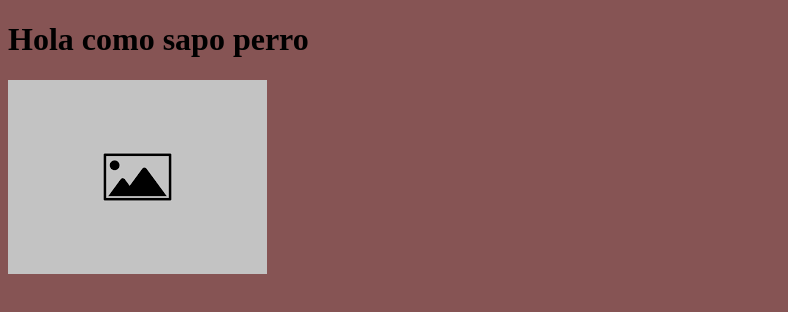
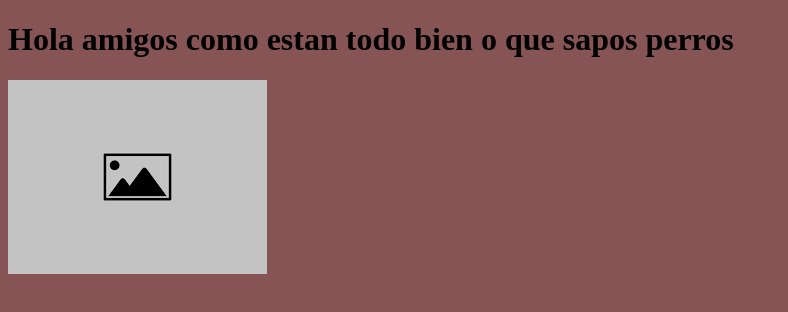
Before and after one commit to wicho120/miPresentacion, a plain HTML site: page index.html in a window 1280 px wide. Shown: the whole page, without its empty margins (0-788 px from the left). Drawn offline with Linux system fonts and the light colour scheme.

Commit message:
bien bacano cabeza monda

```diff
--- a/index.html
+++ b/index.html
@@ -10,7 +10,7 @@
     <link rel="stylesheet" href="CSS/style.css">
 </head>
 <body>
-    <h1>Hola como sapo perro</h1>
+    <h1>Hola amigos como estan todo bien o que sapos perros</h1>
     <img src="storage/img/descarga.png">
 
 </body>
```
